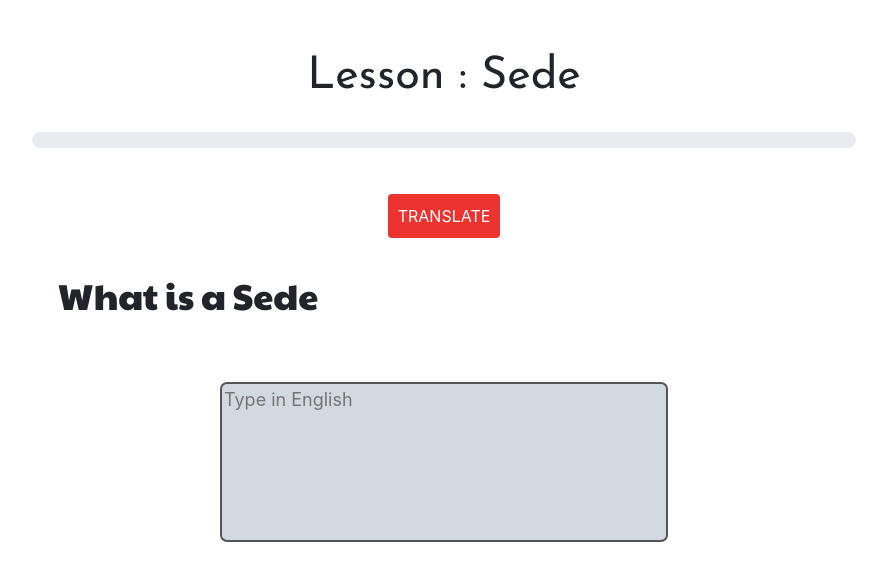
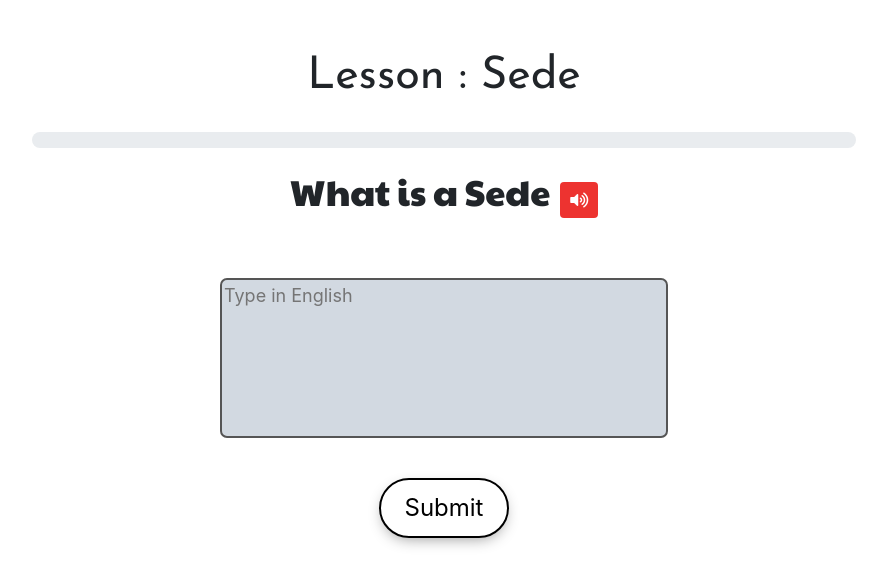
Before and after one commit to SuharshaHarish/learn-sanskrit-new, a Django app: a page that uses sanskrit/templates/sanskrit/lesson.html in a window 1280 px wide. Shown: the top 562 px of the page, without its empty margins (196-1083 px from the left). Run offline with Django 3.2, Linux system fonts and the light colour scheme; a user stored in the database is signed in; data comes from the database, SQL or seed files in the repository; both versions use the stored data as it was after the commit; some libraries are stand-ins or nearby versions.

Commit message:
Button and small changes

```diff
--- a/accounts/templates/accounts/login.html
+++ b/accounts/templates/accounts/login.html
@@ -9,6 +9,7 @@
       <h1>Login</h1>
       {% csrf_token %} {{ form.as_p}}
       <button type="submit" id="login_submit">Login</button>
+      <span>Click here to&nbsp;<a href="{% url 'accounts:register' %}">Register</a></span>
     </form>
     {% if messages %}
     {% for message in messages %}
--- a/accounts/templates/accounts/logout.html
+++ b/accounts/templates/accounts/logout.html
@@ -4,7 +4,9 @@
 <link rel="stylesheet" href="{% static 'css/log.css' %}" />
 <div class="my_container">
   <div>
-    <h1>Logged Out</h1>
+    <div class="logout_head">
+      <h1>Logged Out</h1>
+    </div>
     <div class="logoutwrapper">
       <div class="loghome">
         <p>Go back to home?</p>
@@ -13,7 +15,7 @@
       <div class="loglogin">
         <p>Want to login again?</p>
         <a href="{%url 'accounts:login'%}"><button type="submit" id="login_submit">Login</button></a>
-    </div>
+      </div>
     </div>
   </div>
 </div>
--- a/sanskrit/static/css/lesson.css
+++ b/sanskrit/static/css/lesson.css
@@ -9,13 +9,16 @@
   font-size: 45px;
   font-family: "Josefin Sans";
 }
+#question{
+  display: flex;
+  justify-content: center;
+  align-items: baseline;
+}
 
-#question {
+#question span{
   font-size: 36px;
   font-family: "Paytone One";
   font-weight: 500;
-  justify-content: start;
-  margin-left: -40%;
 }
 
 /* ProgressBar */
@@ -37,7 +40,7 @@
 
 .progress {
   border-radius: 16px !important;
-  margin-bottom: 20px;
+  margin-bottom: 10px;
 }
 
 #desc_text{
@@ -57,12 +60,11 @@
   text-decoration: none;
   background: #ed3330;
   padding: 10px;
+  margin-left: 10px;
+  margin-top: 10px;
   border-radius: 4px;
   width: max-content;
-  display: inline-block;
   border: none;
-  margin-top: 20px;
-  margin-bottom: 30px;
   transition: all 0.4s ease 0s;
   outline: none;
 }
--- a/sanskrit/static/js/lesson_validate.js
+++ b/sanskrit/static/js/lesson_validate.js
@@ -1,4 +1,4 @@
-window.onload = function() {
+window.onload = function () {
   myFunction();
 };
 
@@ -26,8 +26,8 @@ function myFunction() {
     var ans = data[i].fields.answer;
     var q_type = data[i].fields.q_type;
 
-    var question_translate = document.getElementById("question_translate");
-    question_translate.style.display = "none";
+    var question_translate = document.createElement('div');
+    question_translate.id = "question_translate"
 
     var description = data[i].fields.description;
     var desc = description.localeCompare('""');
@@ -44,23 +44,23 @@ function myFunction() {
         document.getElementsByClassName(
           "display"
         )[0].innerHTML = document.getElementById("select").innerHTML;
-        document.getElementById("question").innerHTML = ques;
+        document.getElementById("question").innerHTML = `<span>${ques}</span>`;
         //document.getElementById("choices").innerHTML = "ka";
         // document.getElementById("input").innerHTML = "<input type='text' id='ans1' /><br/>";
         //document.getElementById("select_submit").disabled = true;
         document.getElementById("submit").innerHTML =
           '<button id ="submit_btn" onclick= "validate()" type="button" disabled >Submit</button>';
 
-        question_translate.style.display = "block";
         question_translate.innerHTML =
-          '<button id="question_translate_btn" onclick="question_translate();">Translate</button>';
+          '<button id="question_translate_btn" onclick="question_translate();"><i class="fas fa-volume-up"></i></button>';
+        document.getElementById("question").appendChild(question_translate);
         break;
 
       case "j":
         document.getElementsByClassName(
           "display"
         )[0].innerHTML = document.getElementById("jump").innerHTML;
-        document.getElementById("question").innerHTML = ques;
+        document.getElementById("question").innerHTML = `<span>${ques}</span>`;
         var words = ans.split(" ");
         var r = 0,
           r_used = [];
@@ -78,26 +78,25 @@ function myFunction() {
         document.getElementById("submit").innerHTML =
           '<button id ="submit_btn" onclick= "validate();">Submit</button>';
 
-        question_translate.style.display = "block";
         question_translate.innerHTML =
-          '<button id="question_translate_btn" onclick="question_translate();">Translate</button>';
+          '<button id="question_translate_btn" onclick="question_translate();"><i class="fas fa-volume-up"></i></button>';
+        document.getElementById("question").appendChild(question_translate);
         break;
 
       case "t":
         document.getElementsByClassName(
           "display"
         )[0].innerHTML = document.getElementById("typing").innerHTML;
-        document.getElementById("question").innerHTML = ques;
+        document.getElementById("question").innerHTML = `<span>${ques}</span>`;
         //document.getElementsByClassName("input")[0].innerHTML = "<input type='text' id='input' /><br/>";
         document.getElementById("submit").innerHTML =
           '<button id ="submit_btn" onclick= "validate();">Submit</button>';
 
         Keyboard.init();
 
-        question_translate.style.display = "block";
         question_translate.innerHTML =
-          '<button id="question_translate_btn" onclick="question_translate();">Translate</button>';
-
+          '<button id="question_translate_btn" onclick="question_translate();"><i class="fas fa-volume-up"></i></button>';
+        document.getElementById("question").appendChild(question_translate);
         break;
 
       default:
@@ -107,7 +106,7 @@ function myFunction() {
     // End of lesson
     document.getElementById("submit").innerHTML =
       '<button id ="continue_btn" type="button" >Continue learning</button>';
-    $("#continue_btn").click(function() {
+    $("#continue_btn").click(function () {
       // console.log(lesson_name);
       $.ajax({
         url: "http://127.0.0.1:8000/learn-sanskrit/ajax/lessons",
@@ -116,7 +115,7 @@ function myFunction() {
           lesson_name: lesson_name
         },
         dataType: "json",
-        success: function(data) {
+        success: function (data) {
           if (data.completed == "True") {
             window.location.href =
               "http://127.0.0.1:8000/learn-sanskrit/lessons";
@@ -143,7 +142,7 @@ function display_decription(description, q_type) {
   var canvas = document.getElementById("canvas");
   var img = new Image();
 
-  img.onload = function() {
+  img.onload = function () {
     //var canvas = $("<canvas>", {"id":"testing"})[0];
     var ctx = canvas.getContext("2d");
     ctx.drawImage(img, 0, 0);
@@ -224,14 +223,14 @@ function validate() {
     // proceed_btn.style.background = "darkred";
 
     // When the user clicks on <span> (x), close the modal
-    span.onclick = function() {
+    span.onclick = function () {
       modal.style.display = "none";
       i--;
       myFunction();
     };
 
     // When the user clicks anywhere outside of the modal, close it
-    window.onclick = function(event) {
+    window.onclick = function (event) {
       if ((event.target = !modal)) {
         modal.style.display = "none";
       }
@@ -265,13 +264,13 @@ function validate() {
     document.getElementById("crct").innerHTML = "Its Incorrect!!!";
 
     // When the user clicks on <span> (x), close the modal
-    span.onclick = function() {
+    span.onclick = function () {
       modal.style.display = "none";
       myFunction();
     };
 
     // When the user clicks anywhere outside of the modal, close it
-    window.onclick = function(event) {
+    window.onclick = function (event) {
       if ((event.target = !modal)) {
         modal.style.display = "none";
       }
@@ -369,7 +368,7 @@ function create_button(word) {
   var btn = document.createElement("BUTTON");
   btn.innerHTML = word;
   btn.id = "j" + j;
-  btn.onclick = function() {
+  btn.onclick = function () {
     jump_ans(btn.id);
   };
   document.getElementById("ans_button").appendChild(btn);
@@ -389,7 +388,7 @@ function question_translate() {
       text: data[i].fields.question
     },
     dataType: "json",
-    success: function(data) {
+    success: function (data) {
       if (data) {
         // window.location.href =
         //   "http://127.0.0.1:8000/learn-sanskrit/lessons";
--- a/sanskrit/templates/sanskrit/lesson.html
+++ b/sanskrit/templates/sanskrit/lesson.html
@@ -1,8 +1,6 @@
 {% extends 'sanskrit/base.html' %} {% block body %} {% load static %}
-<link
-  href="https://fonts.googleapis.com/css?family=Concert+One|Josefin+Sans|Paytone+One&display=swap"
-  rel="stylesheet"
-/>
+<link href="https://fonts.googleapis.com/css?family=Concert+One|Josefin+Sans|Paytone+One&display=swap"
+  rel="stylesheet" />
 
 <div class="main">
   <h2>Lesson : {{my_lesson.lesson_name}}</h2>
@@ -13,7 +11,6 @@
       </div>
     </div>
   </div>
-  <div id="question_translate"></div>
   <div class="display"></div>
   <div id="description" style="display:none">
     <div id="desc_image">
@@ -23,19 +20,11 @@
     <div id="desc_text" style="margin-bottom: 20px;"></div>
   </div>
   <div id="typing" style="display:none" autofocus>
-    <link
-      href="https://fonts.googleapis.com/icon?family=Material+Icons"
-      rel="stylesheet"
-    />
+    <link href="https://fonts.googleapis.com/icon?family=Material+Icons" rel="stylesheet" />
     <link rel="stylesheet" href="{% static 'css/keyboard.css' %}" />
     <div id="question"></div>
     <!-- <input type="text" id="typing_input" class="use-keyboard-input" /><br /> -->
-    <textarea
-      class="use-keyboard-input"
-      id="typing_input"
-      placeholder="Type in English"
-    ></textarea
-    ><br />
+    <textarea class="use-keyboard-input" id="typing_input" placeholder="Type in English"></textarea><br />
     <div id="res"></div>
   </div>
 
@@ -50,14 +39,10 @@
           <div class="grid-container">
             <div class="grid-item">
               <!-- <div id="select_display"></div> {{q.ans_image.url}}-->
-              <button id="0" textalign="center" onclick="select_click(this.id)">
-                <div class="col-md-3 text-center">
+              <button id="0" onclick="select_click(this.id)">
+                <div class="img_text">
                   <div class="icon">
-                    <img
-                      src=""
-                      class="img-responsive"
-                      style="width: 100%; float: left; margin-right: 10px;"
-                    />
+                    <img src="" class="img-responsive" style="width: 100%; float: left; margin-right: 10px;" />
                   </div>
                   <h3>
                     <div class="choices" id="choices0"></div>
@@ -68,14 +53,11 @@
 
             <div class="grid-item">
               <!-- <div id="select_display"></div> {{q.ans_image.url}}-->
-              <button id="1" textalign="center" onclick="select_click(this.id)">
-                <div class="col-md-3 text-center">
+              <button id="1" onclick="select_click(this.id)">
+                <div class="img_text">
                   <div class="icon">
-                    <img
-                      src="http://127.0.0.1:8000/media/pics/j.png"
-                      class="img-responsive"
-                      style="width: 100%; float: left; margin-right: 10px;"
-                    />
+                    <img src="http://127.0.0.1:8000/media/pics/j.png" class="img-responsive"
+                      style="width: 100%; float: left; margin-right: 10px;" />
                   </div>
                   <h3>
                     <div class="choices" id="choices1"></div>
@@ -86,14 +68,11 @@
 
             <div class="grid-item">
               <!-- <div id="select_display"></div> {{q.ans_image.url}} {{q}}-->
-              <button id="2" textalign="center" onclick="select_click(this.id)">
-                <div class="col-md-3 text-center">
+              <button id="2" onclick="select_click(this.id)">
+                <div class="img_text">
                   <div class="icon">
-                    <img
-                      src="http://127.0.0.1:8000/media/pics/j.png"
-                      class="img-responsive"
-                      style="width: 100%; float: left; margin-right: 10px;"
-                    />
+                    <img src="http://127.0.0.1:8000/media/pics/j.png" class="img-responsive"
+                      style="width: 100%; float: left; margin-right: 10px;" />
                   </div>
                   <h3>
                     <div class="choices" id="choices2"></div>
@@ -104,14 +83,11 @@
 
             <div class="grid-item">
               <!-- <div id="select_display"></div> {{q.ans_image.url}}-->
-              <button id="3" textalign="center" onclick="select_click(this.id)">
-                <div class="col-md-3 text-center">
+              <button id="3" onclick="select_click(this.id)">
+                <div class="img_text">
                   <div class="icon">
-                    <img
-                      src="http://127.0.0.1:8000/media/pics/j.png"
-                      class="img-responsive"
-                      style="width: 100%; float: left; margin-right: 10px;"
-                    />
+                    <img src="http://127.0.0.1:8000/media/pics/j.png" class="img-responsive"
+                      style="width: 100%; float: left; margin-right: 10px;" />
                   </div>
                   <h3>
                     <div class="choices" id="choices3"></div>
@@ -140,14 +116,8 @@
   <div id="submit"></div>
 
   <div id="Modal" class="modal" style="display:none">
-    <link
-      href="https://fonts.googleapis.com/css?family=Acme&display=swap"
-      rel="stylesheet"
-    />
-    <link
-      href="https://stackpath.bootstrapcdn.com/font-awesome/4.7.0/css/font-awesome.min.css"
-      rel="stylesheet"
-    />
+    <link href="https://fonts.googleapis.com/css?family=Acme&display=swap" rel="stylesheet" />
+    <link href="https://stackpath.bootstrapcdn.com/font-awesome/4.7.0/css/font-awesome.min.css" rel="stylesheet" />
     <link rel="stylesheet" href="{% static 'css/checking.css' %}" />
     <!-- <div id="right_css"></div> -->
 
@@ -184,7 +154,7 @@
       j = 0;
 
     // Enter key
-    $(document).on("keypress", function(e) {
+    $(document).on("keypress", function (e) {
       if (flag == 0) {
         if (e.which == 13) {
           document.getElementById("submit_btn").click();
@@ -198,9 +168,5 @@
   </script>
   <script src="{% static 'js/lesson_validate.js' %}"></script>
   <script src="https://code.jquery.com/jquery-3.1.0.min.js"></script>
-  <!-- <script src="keyboard.js"></script> -->
-  {% endblock %} [{"model": "sanskrit.sanskritquestions", "pk": 3, "fields":
-  {"key_question": "Vyanjanas", "question": "What is a vyanjana?", "answer":
-  "Ka"}}, {"model": "sanskrit.sanskritquestions", "pk": 4, "fields":
-  {"key_question": "Vyanjanas", "question": "Example", "answer": "Ga"}}]
+  {% endblock %}
 </div>
```
Also changed, not shown: sanskrit/static/css/log.css (+13 -21 lines), sanskrit/static/css/select.css (+17 -12 lines), sanskrit/templates/sanskrit/home.html (+11 -5 lines), accounts/templates/accounts/activate_failed.html (renamed from accounts/templates/activate_failed.html), db.sqlite3, 10 other files.
